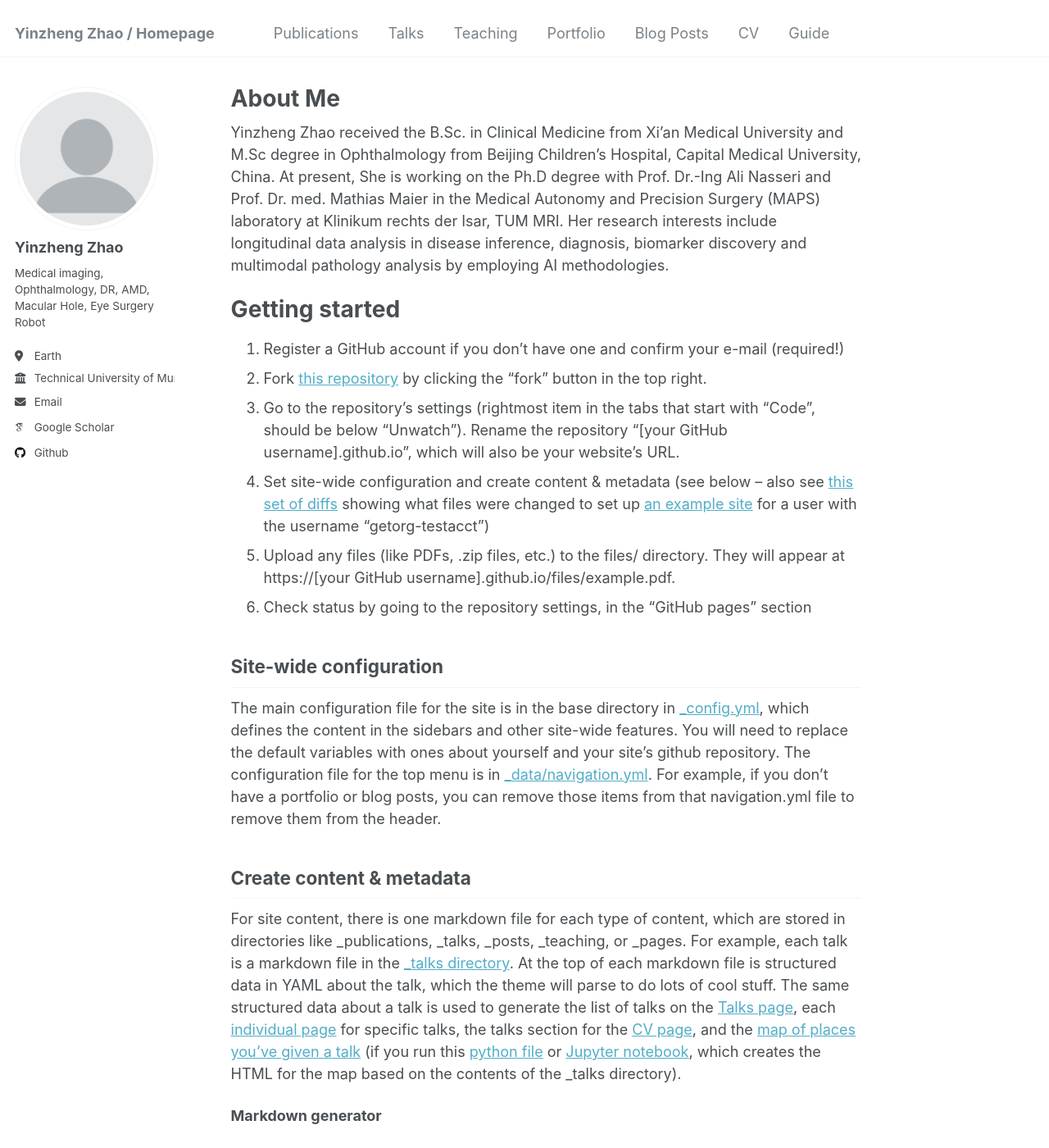
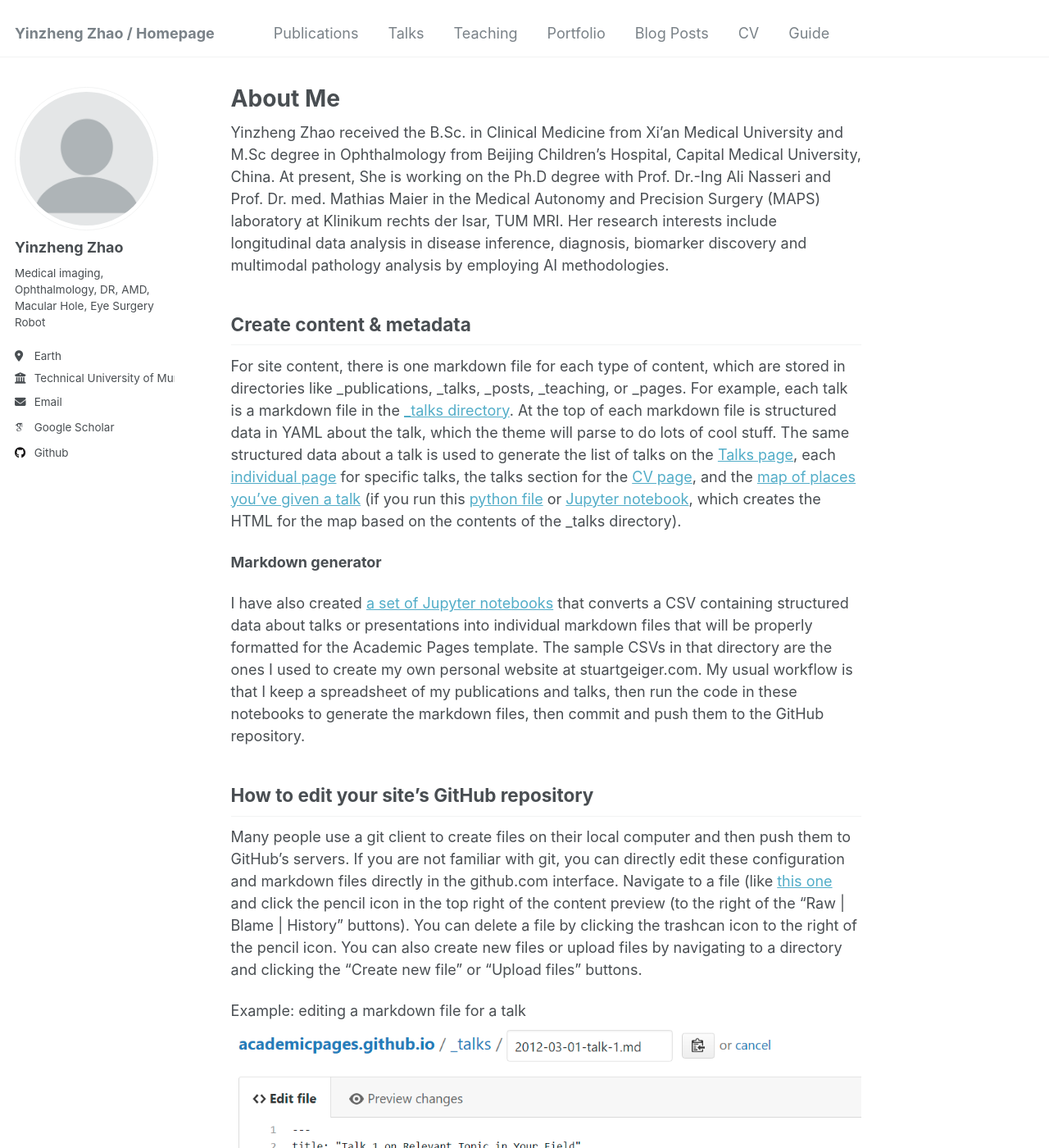
Before and after one commit to rouroumeimei/rouroumeimei.github.io, a Jekyll site: the page built from _pages/about.md, in a window 1280 px wide and 1400 px high. Shown: the whole window at 82% size. Built offline with Jekyll 4.4.1, drawn with Linux system fonts in a browser that asks for light colours; some web fonts are replaced.

Commit message:
Update about.md

```diff
--- a/_pages/about.md
+++ b/_pages/about.md
@@ -15,18 +15,18 @@ Like many other Jekyll-based GitHub Pages templates, Academic Pages makes you se
 
 Many of the features of dynamic content management systems (like Wordpress) can be achieved in this fashion, using a fraction of the computational resources and with far less vulnerability to hacking and DDoSing. You can also modify the theme to your heart's content without touching the content of your site. If you get to a point where you've broken something in Jekyll/HTML/CSS beyond repair, your markdown files describing your talks, publications, etc. are safe. You can rollback the changes or even delete the repository and start over -- just be sure to save the markdown files! Finally, you can also write scripts that process the structured data on the site, such as [this one](https://github.com/academicpages/academicpages.github.io/blob/master/talkmap.ipynb) that analyzes metadata in pages about talks to display [a map of every location you've given a talk](https://academicpages.github.io/talkmap.html).-->
 
-Getting started
+<!--Getting started
 ======
 1. Register a GitHub account if you don't have one and confirm your e-mail (required!)
 1. Fork [this repository](https://github.com/academicpages/academicpages.github.io) by clicking the "fork" button in the top right.
 1. Go to the repository's settings (rightmost item in the tabs that start with "Code", should be below "Unwatch"). Rename the repository "[your GitHub username].github.io", which will also be your website's URL.
 1. Set site-wide configuration and create content & metadata (see below -- also see [this set of diffs](http://archive.is/3TPas) showing what files were changed to set up [an example site](https://getorg-testacct.github.io) for a user with the username "getorg-testacct")
 1. Upload any files (like PDFs, .zip files, etc.) to the files/ directory. They will appear at https://[your GitHub username].github.io/files/example.pdf.
-1. Check status by going to the repository settings, in the "GitHub pages" section
+1. Check status by going to the repository settings, in the "GitHub pages" section-->
 
-Site-wide configuration
+<!--Site-wide configuration
 ------
-The main configuration file for the site is in the base directory in [_config.yml](https://github.com/academicpages/academicpages.github.io/blob/master/_config.yml), which defines the content in the sidebars and other site-wide features. You will need to replace the default variables with ones about yourself and your site's github repository. The configuration file for the top menu is in [_data/navigation.yml](https://github.com/academicpages/academicpages.github.io/blob/master/_data/navigation.yml). For example, if you don't have a portfolio or blog posts, you can remove those items from that navigation.yml file to remove them from the header.
+The main configuration file for the site is in the base directory in [_config.yml](https://github.com/academicpages/academicpages.github.io/blob/master/_config.yml), which defines the content in the sidebars and other site-wide features. You will need to replace the default variables with ones about yourself and your site's github repository. The configuration file for the top menu is in [_data/navigation.yml](https://github.com/academicpages/academicpages.github.io/blob/master/_data/navigation.yml). For example, if you don't have a portfolio or blog posts, you can remove those items from that navigation.yml file to remove them from the header. -->
 
 Create content & metadata
 ------
```
